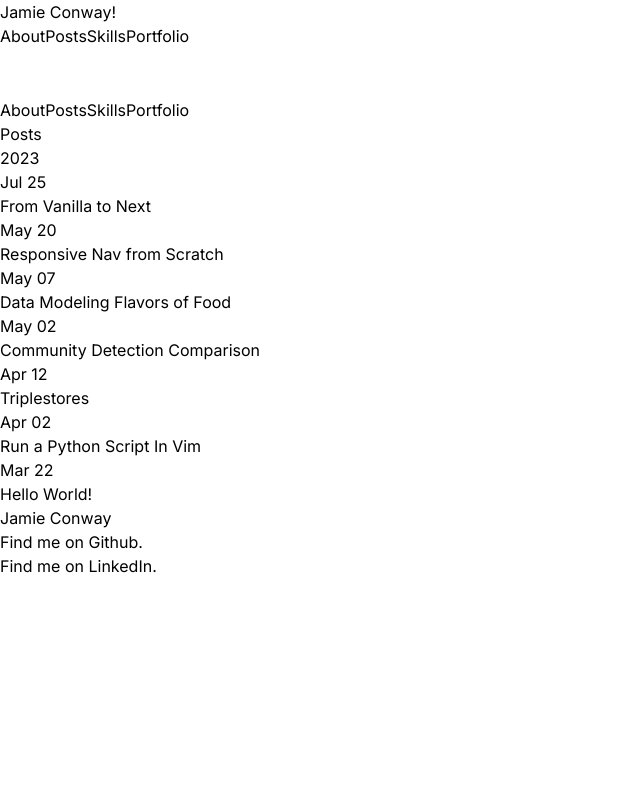
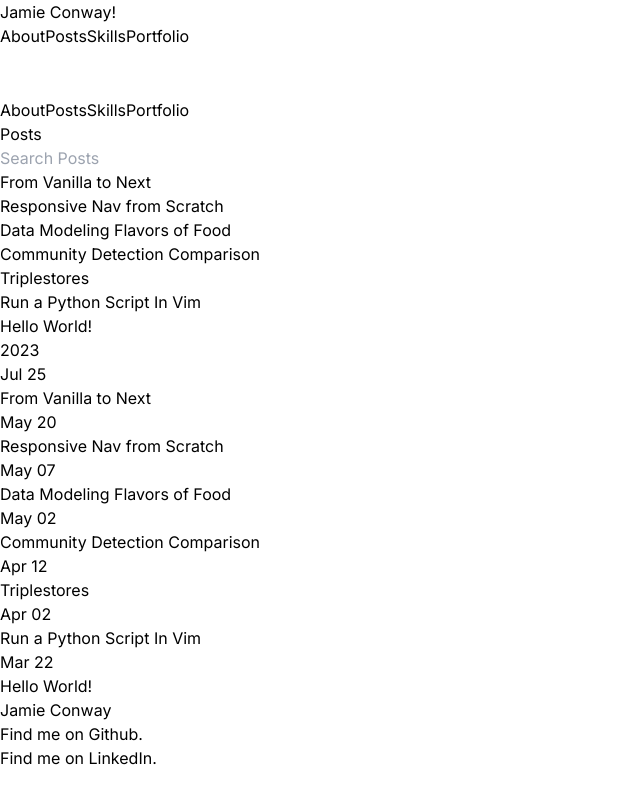
Before and after one commit to jamie-c/jpconway, a Next.js app: page /posts in a window 1280 px wide. Shown: the whole page, without its empty margins (0-640 px from the left). Built offline with nearby package versions, Linux system fonts and the light colour scheme.

Commit message:
create and add search component to posts page

```diff
--- a/src/app/(pages)/posts/page.jsx
+++ b/src/app/(pages)/posts/page.jsx
@@ -1,9 +1,9 @@
 import HeadingOne from "@/components/HeadingOne"
-import { getSortedPostsData } from "../../../lib/posts"
-import dayjs from 'dayjs'
 import PostDate from "@/components/postComponents/PostDate"
 import PostYear from "@/components/postComponents/PostYear"
-// import StyledLink from "@/components/StyledLink"
+import SearchBar from "@/components/search-bar/SearchBar"
+import { getSortedPostsData } from "@/lib/posts"
+import dayjs from 'dayjs'
 import Link from "next/link"
 
 async function getData() {
@@ -14,9 +14,16 @@ async function getData() {
     return allPostsData
 }
 
+async function getAllPostData() {
+    const allPostsData = await fetch('http://localhost:3000/api/posts')
+    const data = await allPostsData.json()
+    return data
+}
+
 
 const Posts = async () => {
 
+    const allPostsData = await getAllPostData()
     const data = await getData()
     const mappedData = data.map(({ id, title, date }) => {
         const year = dayjs(date).year()
@@ -56,7 +63,8 @@ const Posts = async () => {
     return (
         <div id="posts" className="px-8 md:px-24 lg:px-48 max-w-7xl w-full flex flex-col items-start">
             <HeadingOne title="Posts" />
-            <section id="posts">
+            <SearchBar searchContent={allPostsData} />
+            <section id="posts" className="mt-10">
                 {years.map(year => (
                     <>
                     <PostYear id={year} key={year} date={year} />
--- /dev/null
+++ b/src/components/search-bar/SearchBar.tsx
@@ -0,0 +1,75 @@
+"use client"
+
+import Link from "next/link"
+import { useEffect, useState } from "react"
+
+export default function SearchBar({ searchContent }: { searchContent: [] }) {
+
+    const [ searchTerm, setSearchTerm ] = useState("")
+    const [ searchResults, setSearchResults ] = useState([])
+    const [ isExpanded, setIsExpanded ] = useState(false)
+
+    const defaultUlClassName = "max-h-0 min-h-0 p-0 m-0"
+    const expandedUlClassName = "max-h-96 min-h-fit"
+    const backgroundColors = "hover:text-pureWhite-200 hover:bg-tricornBlack-500 dark:hover:text-tricornBlack-500 dark:hover:bg-pureWhite-200"
+
+    useEffect(() => {
+        const results = searchContent.filter((post: any) => {
+            return post.contentHtml.toLowerCase().includes(searchTerm.toLowerCase()) || post.title.toLowerCase().includes(searchTerm.toLowerCase())
+        })
+        setSearchResults(results)
+    }, [searchTerm])
+
+    return (
+            <div className="w-full border-2 border-solid border-tricornBlack-500
+            dark:border-pureWhite-200 rounded-md overflow-hidden">
+            <div
+                className={"flex content-start w-full text-left"
+                    + " cursor-pointer " + backgroundColors}
+            >
+                <input
+                    className="w-full h-10 bg-transparent text-left pl-4 leading-10 rounded-t-md placeholder:uppercase text-tricornBlack-500 dark:text-pureWhite-200 hover:text-pureWhite-200 hover:dark:text-tricornBlack-500 border-transparent active:border-transparent focus:border-transparent"
+                    type="text"
+                    placeholder="Search Posts"
+                    value={searchTerm}
+                    onChange={(e) => {
+                        setIsExpanded(true)
+                        setSearchTerm(e.target.value)
+                        if (e.target.value === "") {
+                            setIsExpanded(false)
+                        }
+                    }
+                    }
+                />
+            </div>
+            <ul
+                className={
+                    `${isExpanded ? expandedUlClassName :
+                    defaultUlClassName}` +
+                    "overflow-hidden transition-all duration-300 list-none"
+                }
+            >
+                {searchResults.map((post: any) => {
+                    return (
+                        <div key={post.id}
+                            className="text-left leading-10 w-full"
+                        >
+                            <Link
+                                className={
+                                "block uppercase h-8 text-left leading-8"
+                                + " tracking-wide transition-colors duration-500"
+                                + " indent-2 pl-6 "
+                                + backgroundColors
+                                }
+                                href={`/posts/${post.id}`}
+                            >
+                                {post.title}
+                            </Link>
+                        </div>
+                    )
+                }
+                )}
+            </ul>
+        </div>
+    )
+}
```
